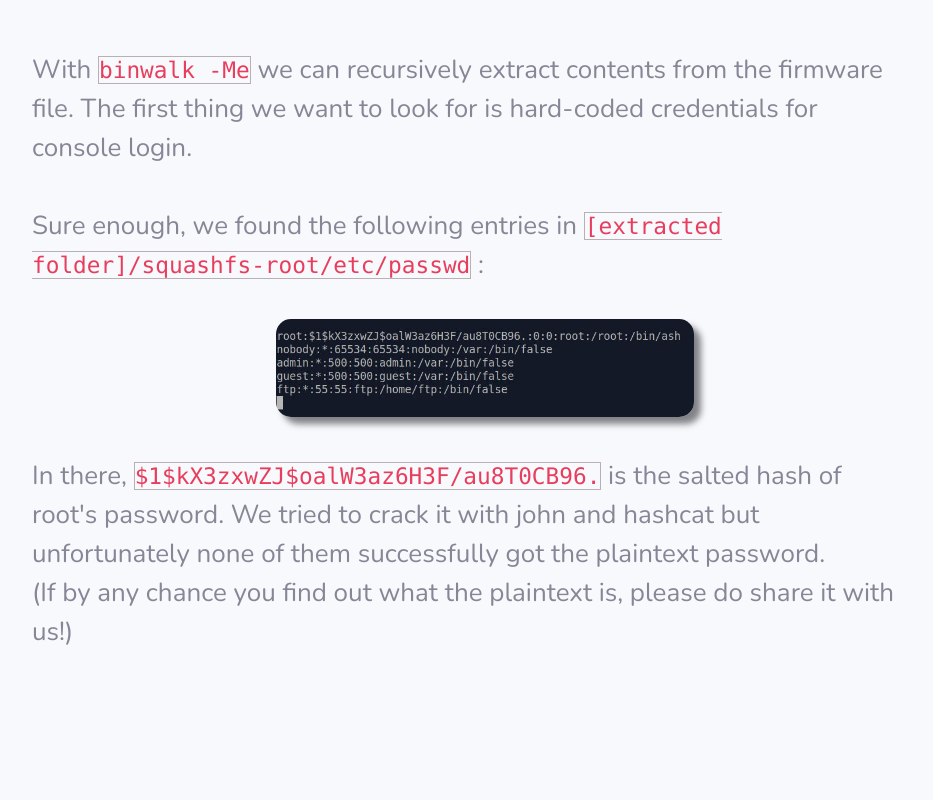
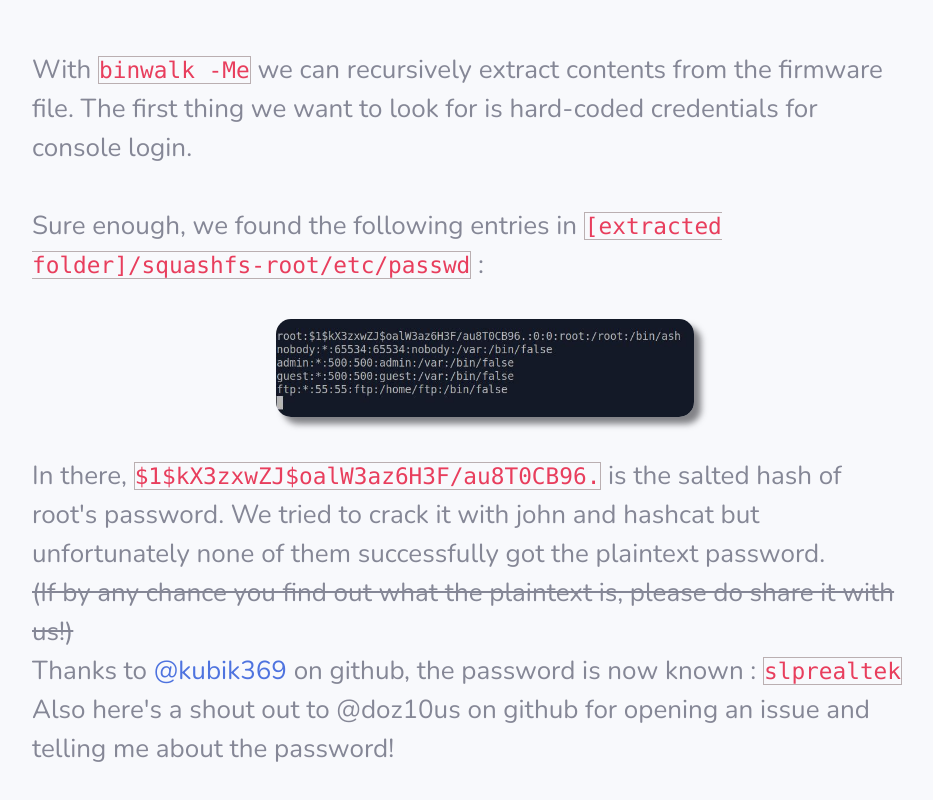
Before and after one commit to DrmnSamoLiu/DrmnSamoLiu.github.io, a plain HTML site: page firmware.html in a window 1280 px wide. Shown: the part 2699-3499 px from the top of the page, without its empty margins (280-1213 px from the left). Drawn offline with nearby package versions, Linux system fonts and the light colour scheme; a web font is replaced by a local one.

Commit message:
added root password and changed 0xFF padding command in Telnet tab.

```diff
--- a/firmware.html
+++ b/firmware.html
@@ -59,7 +59,7 @@
                                 style="font-size: 26px;width: 90%;margin-top: 20px;margin-bottom: 150px;">With&nbsp;<code style="border: 1px solid rgb(186,175,177) ;">binwalk -Me</code>&nbsp;we can recursively extract contents from the firmware file. The first thing we want to look for is hard-coded credentials for console login.<br><br>Sure
                                 enough, we found the following entries in&nbsp;<code style="border: 1px solid rgb(186,175,177) ;">[extracted folder]/squashfs-root/etc/passwd</code>&nbsp;:<br><br><a data-lightbox="photos" href="assets/img/passwd.jpg"><img style="text-align: center;width: 48%;margin-left: 28%;box-shadow: 7px 7px 6px rgba(44,45,50,0.58);border-radius: 15px;margin-top: -4px;" src="assets/img/passwd.jpg"></a><br><br>In
                                 there,&nbsp;<code style="border: 1px solid rgb(186,175,177) ;">$1$kX3zxwZJ$oalW3az6H3F/au8T0CB96.</code>&nbsp;is the salted hash of root's password. We tried to crack it with john and hashcat but unfortunately none of them
-                                successfully got the plaintext password.<br>(If by any chance you find out what the plaintext is, please do share it with us!)</p>
+                                successfully got the plaintext password.<br><del>(If by any chance you find out what the plaintext is, please do share it with us!)</del><br>Thanks to <a href="https://github.com/nervous-inhuman/tplink-tapo-c200-re/issues/1#issuecomment-742609974">@kubik369</a> on github, the password is now known : <code style="border: 1px solid rgb(186,175,177) ;">slprealtek</code><br>Also here's a shout out to @doz10us on github for opening an issue and telling me about the password!</p>
                     </div>
                 </div>
             </div>
```
Also changed, not shown: index.html (+1 -0 lines).
